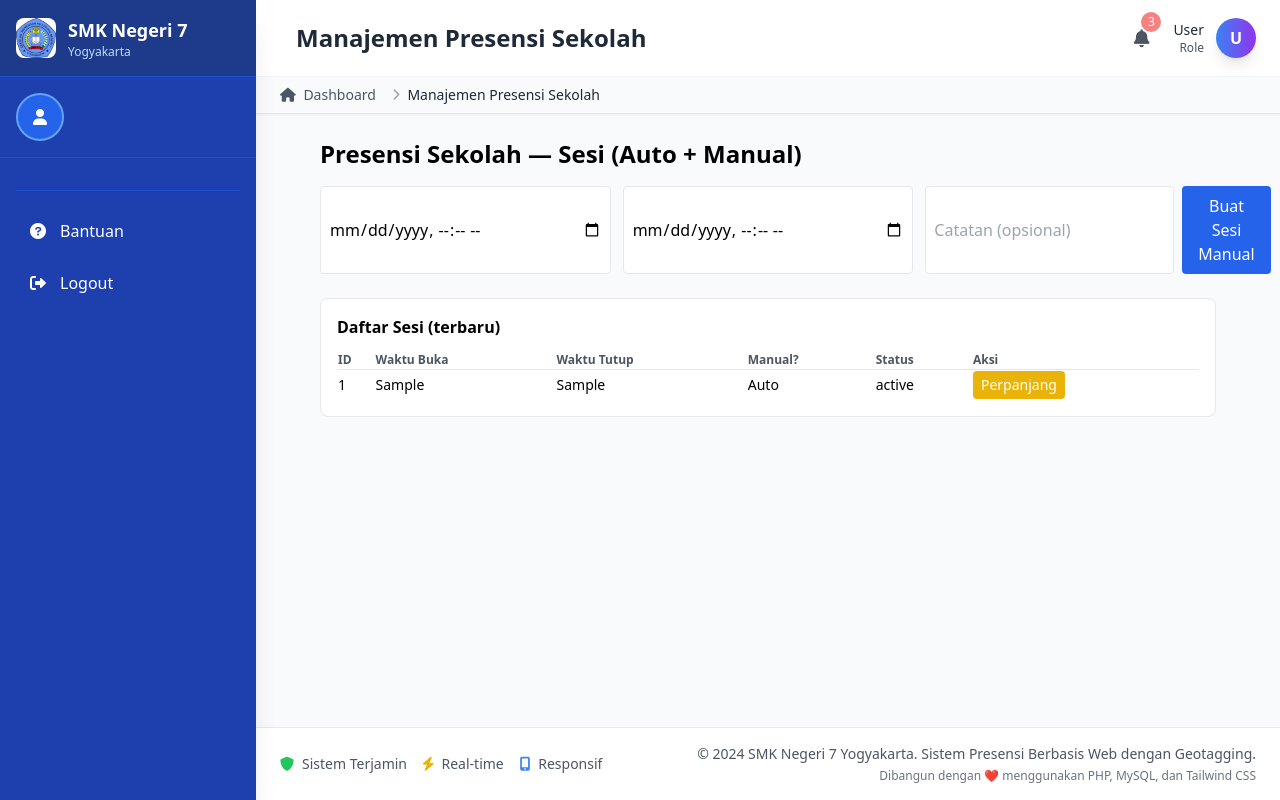
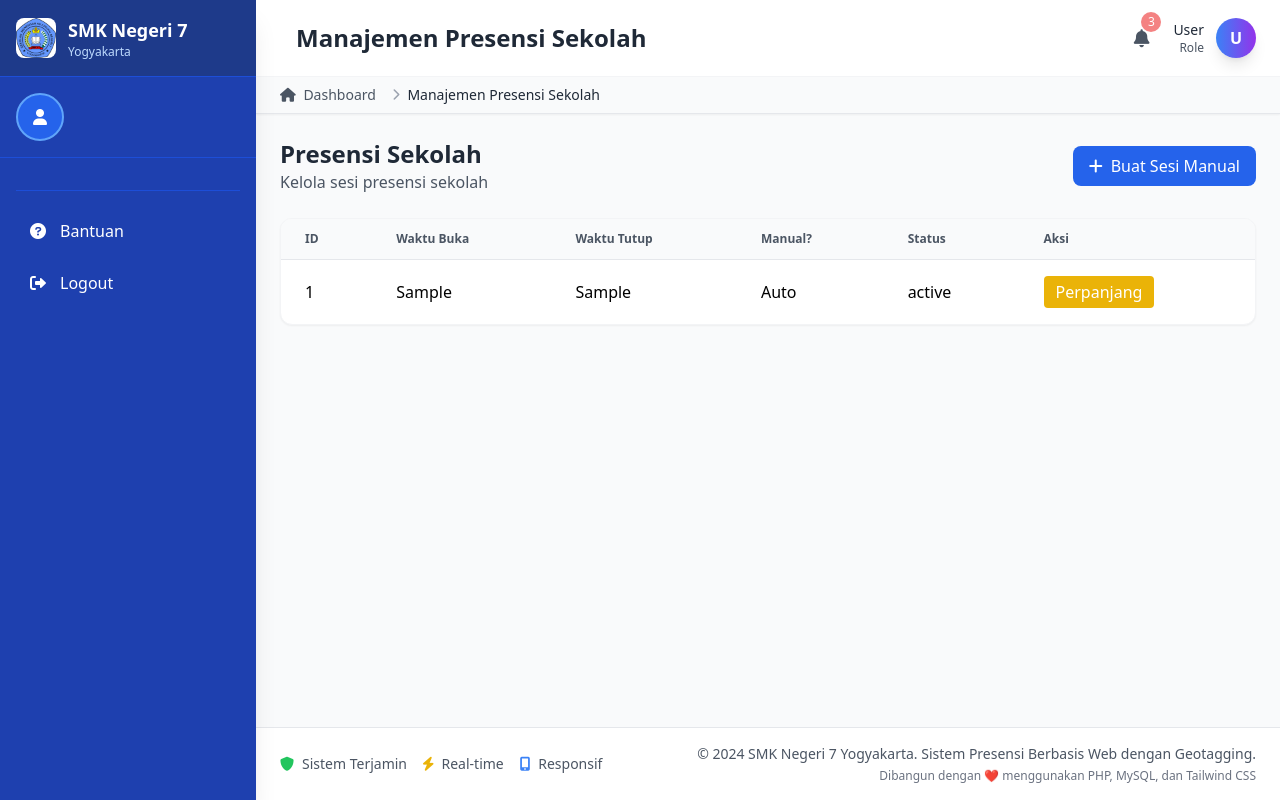
Before and after one commit to PrenjakAlangAlang/Presensi-SMK, a PHP site: the page made by app/views/admin/presensi_sekolah.php in a window 1280 px wide. Run offline with PHP 8.4, Linux system fonts and the light colour scheme; the template is opened without the code that fills it: most values are stand-ins (such as "Sample title", 1, 10 or a date in 2020); some libraries are stand-ins or nearby versions.

Commit message:
Revamp session management UI with modals for creating and extending sessions, enhancing user experience and functionality

```diff
--- a/app/views/admin/presensi_sekolah.php
+++ b/app/views/admin/presensi_sekolah.php
@@ -3,46 +3,48 @@ $page_title = "Manajemen Presensi Sekolah";
 require_once __DIR__ . '/../layouts/header.php';
 ?>
 
-<div class="max-w-4xl mx-auto">
-    <h2 class="text-2xl font-bold mb-4">Presensi Sekolah — Sesi (Auto + Manual)</h2>
-
-    <div class="mb-6">
-        <form id="createSessionForm" class="grid grid-cols-1 md:grid-cols-3 gap-3">
-            <input type="datetime-local" name="waktu_buka" required class="p-2 border rounded" />
-            <input type="datetime-local" name="waktu_tutup" required class="p-2 border rounded" />
-            <div class="flex space-x-2">
-                <input type="text" name="note" placeholder="Catatan (opsional)" class="p-2 border rounded flex-1" />
-                <button class="bg-blue-600 text-white px-4 py-2 rounded" type="submit">Buat Sesi Manual</button>
+<div class="max-w-6xl mx-auto">
+    <div class="flex justify-between items-center mb-6">
+        <div>
+            <h2 class="text-2xl font-bold text-gray-800">Presensi Sekolah</h2>
+            <p class="text-gray-600">Kelola sesi presensi sekolah</p>
         </div>
-        </form>
+        <div>
+            <button onclick="openCreateSessionModal()" class="bg-blue-600 hover:bg-blue-700 text-white px-4 py-2 rounded-lg flex items-center space-x-2">
+                <i class="fas fa-plus"></i>
+                <span>Buat Sesi Manual</span>
+            </button>
+        </div>
     </div>
 
-    <div class="bg-white rounded-lg border p-4">
-        <h3 class="font-semibold mb-3">Daftar Sesi (terbaru)</h3>
-        <table class="w-full text-sm">
+    <div class="bg-white rounded-xl shadow-sm border border-gray-100 overflow-hidden">
+        <div class="overflow-x-auto">
+            <table class="w-full">
                 <thead>
-                <tr class="text-left text-xs text-gray-600">
-                    <th>ID</th>
-                    <th>Waktu Buka</th>
-                    <th>Waktu Tutup</th>
-                    <th>Manual?</th>
-                    <th>Status</th>
-                    <th>Aksi</th>
+                    <tr class="bg-gray-50 border-b border-gray-200 text-left text-xs text-gray-600">
+                        <th class="px-6 py-3">ID</th>
+                        <th class="px-6 py-3">Waktu Buka</th>
+                        <th class="px-6 py-3">Waktu Tutup</th>
+                        <th class="px-6 py-3">Manual?</th>
+                        <th class="px-6 py-3">Status</th>
+                        <th class="px-6 py-3">Aksi</th>
                     </tr>
                 </thead>
-            <tbody>
+                <tbody class="divide-y divide-gray-200">
                     <?php foreach($sessions as $s): ?>
-                <tr class="border-t">
-                    <td><?php echo $s->id; ?></td>
-                    <td><?php echo $s->waktu_buka; ?></td>
-                    <td><?php echo $s->waktu_tutup; ?></td>
-                    <td><?php echo $s->is_manual ? 'Ya' : 'Auto'; ?></td>
-                    <td><?php echo $s->status; ?></td>
-                    <td>
+                    <tr class="hover:bg-gray-50 transition-colors">
+                        <td class="px-6 py-4"><?php echo $s->id; ?></td>
+                        <td class="px-6 py-4"><?php echo $s->waktu_buka; ?></td>
+                        <td class="px-6 py-4"><?php echo $s->waktu_tutup; ?></td>
+                        <td class="px-6 py-4"><?php echo $s->is_manual ? 'Ya' : 'Auto'; ?></td>
+                        <td class="px-6 py-4"><?php echo $s->status; ?></td>
+                        <td class="px-6 py-4">
+                            <div class="flex space-x-2">
                                 <?php if($s->status == 'open'): ?>
-                            <button data-id="<?php echo $s->id; ?>" class="close-btn bg-red-500 text-white px-2 py-1 rounded">Tutup</button>
+                                    <button data-id="<?php echo $s->id; ?>" class="close-btn text-white bg-red-500 hover:bg-red-600 px-3 py-1 rounded">Tutup</button>
                                 <?php endif; ?>
-                        <button data-id="<?php echo $s->id; ?>" class="extend-btn bg-yellow-500 text-white px-2 py-1 rounded">Perpanjang</button>
+                                <button data-id="<?php echo $s->id; ?>" data-tutup="<?php echo htmlspecialchars($s->waktu_tutup, ENT_QUOTES); ?>" class="extend-btn text-white bg-yellow-500 hover:bg-yellow-600 px-3 py-1 rounded">Perpanjang</button>
+                            </div>
                         </td>
                     </tr>
                     <?php endforeach; ?>
@@ -50,8 +52,69 @@ require_once __DIR__ . '/../layouts/header.php';
             </table>
         </div>
     </div>
+</div>
+
+        <!-- Modal: Extend Session -->
+        <div id="extendSessionModal" class="fixed inset-0 bg-black bg-opacity-50 flex items-center justify-center hidden z-50">
+            <div class="bg-white rounded-xl shadow-2xl w-full max-w-md mx-4">
+                <div class="p-6 border-b border-gray-200">
+                    <h3 class="text-xl font-semibold text-gray-800">Perpanjang Sesi Presensi</h3>
+                </div>
+                <form id="extendSessionForm" class="p-6 space-y-4">
+                    <input type="hidden" name="id" id="extend_session_id" />
+                    <div>
+                        <label class="block text-sm font-medium text-gray-700 mb-2">Waktu Tutup Baru</label>
+                        <input type="datetime-local" name="waktu_tutup" id="extend_waktu_tutup" required class="w-full px-4 py-3 border border-gray-300 rounded-lg" />
+                    </div>
+                    <div class="flex justify-end space-x-3 pt-4 border-t border-gray-200">
+                        <button type="button" onclick="closeExtendSessionModal()" class="px-4 py-2 text-gray-600 hover:text-gray-800">Batal</button>
+                        <button type="submit" class="bg-yellow-500 hover:bg-yellow-600 text-white px-4 py-2 rounded-lg">Perpanjang</button>
+                    </div>
+                </form>
+            </div>
+        </div>
+
+<!-- Modal: Create Session -->
+<div id="createSessionModal" class="fixed inset-0 bg-black bg-opacity-50 flex items-center justify-center hidden z-50">
+    <div class="bg-white rounded-xl shadow-2xl w-full max-w-md mx-4">
+        <div class="p-6 border-b border-gray-200">
+            <h3 class="text-xl font-semibold text-gray-800">Buat Sesi Presensi Manual</h3>
+        </div>
+        <form id="createSessionForm" class="p-6 space-y-4">
+            <div>
+                <label class="block text-sm font-medium text-gray-700 mb-2">Waktu Buka</label>
+                <input type="datetime-local" name="waktu_buka" required class="w-full px-4 py-3 border border-gray-300 rounded-lg" />
+            </div>
+            <div>
+                <label class="block text-sm font-medium text-gray-700 mb-2">Waktu Tutup</label>
+                <input type="datetime-local" name="waktu_tutup" required class="w-full px-4 py-3 border border-gray-300 rounded-lg" />
+            </div>
+            <div>
+                <label class="block text-sm font-medium text-gray-700 mb-2">Catatan (opsional)</label>
+                <input type="text" name="note" placeholder="Catatan (opsional)" class="w-full px-4 py-3 border border-gray-300 rounded-lg" />
+            </div>
+            <div class="flex justify-end space-x-3 pt-4 border-t border-gray-200">
+                <button type="button" onclick="closeCreateSessionModal()" class="px-4 py-2 text-gray-600 hover:text-gray-800">Batal</button>
+                <button type="submit" class="bg-blue-600 hover:bg-blue-700 text-white px-4 py-2 rounded-lg">Buat Sesi</button>
+            </div>
+        </form>
+    </div>
+</div>
 
 <script>
+function openCreateSessionModal() {
+    document.getElementById('createSessionModal').classList.remove('hidden');
+}
+
+function closeCreateSessionModal() {
+    document.getElementById('createSessionModal').classList.add('hidden');
+}
+
+// Close modal when clicking outside
+document.getElementById('createSessionModal').addEventListener('click', function(e) {
+    if (e.target === this) closeCreateSessionModal();
+});
+
 document.getElementById('createSessionForm').addEventListener('submit', function(e){
     e.preventDefault();
     const fd = new FormData(this);
@@ -70,14 +133,44 @@ document.querySelectorAll('.close-btn').forEach(b => b.addEventListener('click',
         .then(r => r.json()).then(json => { if (json.success) location.reload(); else alert('Gagal menutup sesi'); });
 }));
 
+// open extend modal when clicking extend button
 document.querySelectorAll('.extend-btn').forEach(b => b.addEventListener('click', function(){
     const id = this.dataset.id;
-    const newTutup = prompt('Masukkan waktu tutup baru (YYYY-MM-DD HH:MM:SS)', '');
-    if (!newTutup) return;
-    const fd = new FormData(); fd.append('id', id); fd.append('waktu_tutup', newTutup);
+    const currentTutup = this.dataset.tutup || '';
+    openExtendSessionModal(id, currentTutup);
+}));
+
+function openExtendSessionModal(id, currentTutup) {
+    document.getElementById('extend_session_id').value = id;
+    // convert MySQL datetime 'YYYY-MM-DD HH:MM:SS' to datetime-local value 'YYYY-MM-DDTHH:MM'
+    if (currentTutup) {
+        const v = currentTutup.replace(' ', 'T').slice(0,16);
+        document.getElementById('extend_waktu_tutup').value = v;
+    } else {
+        document.getElementById('extend_waktu_tutup').value = '';
+    }
+    document.getElementById('extendSessionModal').classList.remove('hidden');
+}
+
+function closeExtendSessionModal() {
+    document.getElementById('extendSessionModal').classList.add('hidden');
+}
+
+// Close extend modal when clicking outside
+document.getElementById('extendSessionModal').addEventListener('click', function(e) {
+    if (e.target === this) closeExtendSessionModal();
+});
+
+document.getElementById('extendSessionForm').addEventListener('submit', function(e){
+    e.preventDefault();
+    const fd = new FormData(this);
     fetch('index.php?action=admin_extend_presensi_sekolah', { method: 'POST', body: fd })
-        .then(r => r.json()).then(json => { if (json.success) location.reload(); else alert('Gagal perpanjang'); });
-}));
+        .then(r => r.json())
+        .then(json => {
+            if (json.success) location.reload();
+            else alert('Gagal perpanjang');
+        });
+});
 </script>
 
 <?php require_once __DIR__ . '/../layouts/footer.php'; ?>
```
Lines whose indentation alone changed are shown as unchanged.
